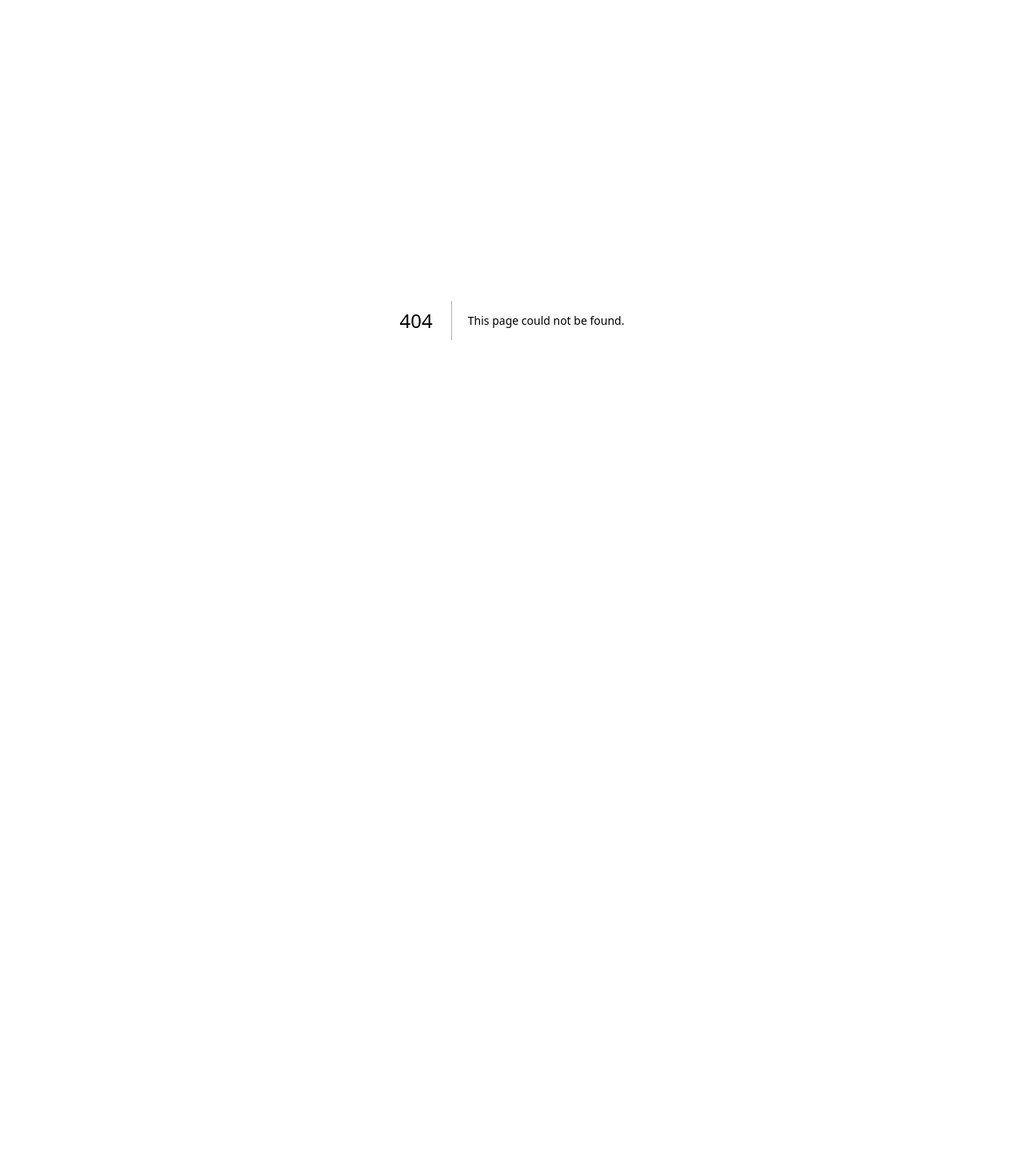
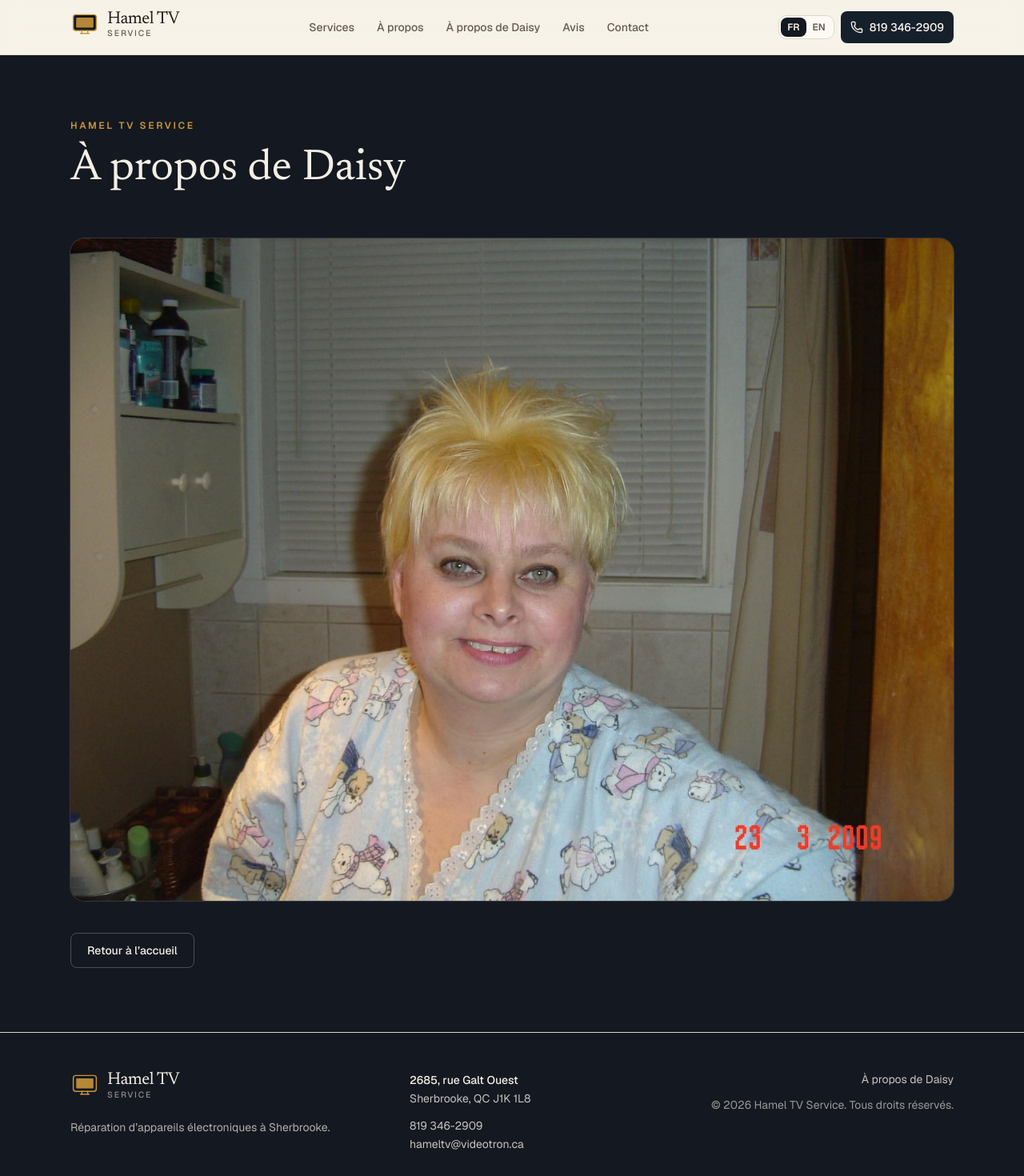
Before and after one commit to AlexandreRoy-dev/hamel-tv, a Next.js app: page /a-propos-de-daisy in a window 1280 px wide. Before the commit this address had no page. Shown: the top 1470 px of the page at 80% size. Before the commit the page ends 800 px from the top, so only its background shows below. Built offline with nearby package versions, Linux system fonts and the light colour scheme.

Commit message:
Add an À propos de Daisy page with her portrait
Link it from the main menu and footer so it is easy to find.

Co-authored-by: alex <alex@roymarketing.ca>

```diff
--- a/next.config.ts
+++ b/next.config.ts
@@ -2,6 +2,7 @@ import type { NextConfig } from "next"
 
 const nextConfig: NextConfig = {
   output: "export",
+  trailingSlash: true,
   images: { unoptimized: true },
   allowedDevOrigins: ["127.0.0.1", "localhost", "0.0.0.0"],
 }
--- /dev/null
+++ b/src/app/a-propos-de-daisy/page.tsx
@@ -0,0 +1,12 @@
+import type { Metadata } from "next"
+
+import { DaisyPage } from "@/components/daisy-page"
+
+export const metadata: Metadata = {
+  title: "À propos de Daisy | Hamel TV Service",
+  description: "À propos de Daisy, Hamel TV Service à Sherbrooke.",
+}
+
+export default function Page() {
+  return <DaisyPage />
+}
--- a/src/app/layout.tsx
+++ b/src/app/layout.tsx
@@ -1,5 +1,8 @@
 import type { Metadata } from "next"
 import { Geist, Newsreader } from "next/font/google"
+
+import { LanguageProvider } from "@/components/language-provider"
+import { SiteShell } from "@/components/site-shell"
 
 import "./globals.css"
 
@@ -34,7 +37,9 @@ export default function RootLayout({ children }: LayoutProps<"/">) {
       className={`${geistSans.variable} ${newsreader.variable} h-full scroll-smooth antialiased`}
     >
       <body className="flex min-h-full flex-col bg-background font-sans text-foreground">
-        {children}
+        <LanguageProvider>
+          <SiteShell>{children}</SiteShell>
+        </LanguageProvider>
       </body>
     </html>
   )
--- a/src/app/page.tsx
+++ b/src/app/page.tsx
@@ -1,23 +1,5 @@
 import { HomePage } from "@/components/home-page"
-import { LanguageProvider } from "@/components/language-provider"
-import { SiteFooter } from "@/components/site-footer"
-import { SiteHeader } from "@/components/site-header"
-import { copy } from "@/lib/content"
 
 export default function Page() {
-  return (
-    <LanguageProvider>
-      <a
-        href="#accueil"
-        className="sr-only focus:not-sr-only focus:absolute focus:top-3 focus:left-3 focus:z-50 focus:rounded-lg focus:bg-background focus:px-3 focus:py-2"
-      >
-        {copy.fr.skip}
-      </a>
-      <SiteHeader />
-      <main className="flex-1">
-        <HomePage />
-      </main>
-      <SiteFooter />
-    </LanguageProvider>
-  )
+  return <HomePage />
 }
--- /dev/null
+++ b/src/components/daisy-page.tsx
@@ -0,0 +1,52 @@
+"use client"
+
+import Image from "next/image"
+
+import { AnimateIn } from "@/components/animate-in"
+import { useLanguage } from "@/components/language-provider"
+import { buttonVariants } from "@/components/ui/button"
+import { cn } from "@/lib/utils"
+
+export function DaisyPage() {
+  const { t } = useLanguage()
+
+  return (
+    <article className="bg-navy text-paper">
+      <div className="mx-auto w-full max-w-6xl px-4 py-14 sm:px-6 sm:py-20">
+        <AnimateIn>
+          <p className="text-xs font-semibold tracking-[0.22em] text-brass uppercase">
+            {t.daisy.kicker}
+          </p>
+          <h1 className="mt-4 font-heading text-4xl leading-[1.12] text-balance sm:text-5xl lg:text-[3.4rem]">
+            {t.daisy.title}
+          </h1>
+        </AnimateIn>
+
+        <AnimateIn delay={0.15} className="mt-10 sm:mt-14">
+          <figure className="overflow-hidden rounded-2xl ring-1 ring-paper/15">
+            <Image
+              src="/images/daisy.jpg"
+              alt={t.daisy.photoAlt}
+              width={1600}
+              height={1200}
+              priority
+              className="h-auto w-full object-cover object-center"
+            />
+          </figure>
+        </AnimateIn>
+
+        <AnimateIn delay={0.25}>
+          <a
+            href="/"
+            className={cn(
+              buttonVariants({ variant: "outline" }),
+              "mt-10 inline-flex h-11 border-paper/25 bg-transparent px-5 text-paper hover:bg-paper/10 hover:text-paper"
+            )}
+          >
+            {t.daisy.back}
+          </a>
+        </AnimateIn>
+      </div>
+    </article>
+  )
+}
--- a/src/components/site-footer.tsx
+++ b/src/components/site-footer.tsx
@@ -28,6 +28,9 @@ export function SiteFooter() {
           </a>
         </div>
         <div className="text-sm text-paper/60 md:text-right">
+          <a className="mb-3 block text-paper/80 hover:text-brass" href="/a-propos-de-daisy/">
+            {t.nav.daisy}
+          </a>
           <p>
             © {year} Hamel TV Service. {t.footer.rights}
           </p>
--- a/src/components/site-header.tsx
+++ b/src/components/site-header.tsx
@@ -16,31 +16,35 @@ import {
 import { PHONE_DISPLAY, PHONE_TEL, type Locale } from "@/lib/content"
 import { cn } from "@/lib/utils"
 
-const NAV_HREFS = ["#services", "#a-propos", "#avis", "#contact"] as const
+const NAV_LINKS = [
+  { href: "/#services", key: "services" },
+  { href: "/#a-propos", key: "about" },
+  { href: "/a-propos-de-daisy/", key: "daisy" },
+  { href: "/#avis", key: "reviews" },
+  { href: "/#contact", key: "contact" },
+] as const
 
 export function SiteHeader() {
   const { t, locale, setLocale } = useLanguage()
   const [open, setOpen] = useState(false)
-  const links = [
-    { href: NAV_HREFS[0], label: t.nav.services },
-    { href: NAV_HREFS[1], label: t.nav.about },
-    { href: NAV_HREFS[2], label: t.nav.reviews },
-    { href: NAV_HREFS[3], label: t.nav.contact },
-  ]
+  const links = NAV_LINKS.map((link) => ({
+    href: link.href,
+    label: t.nav[link.key],
+  }))
 
   return (
     <header className="sticky top-0 z-40 border-b border-border/80 bg-background/85 backdrop-blur-md">
       <div className="mx-auto flex h-[4.25rem] w-full max-w-6xl items-center justify-between px-4 sm:px-6">
-        <a href="#accueil" className="rounded-md focus-visible:ring-2 focus-visible:ring-ring">
+        <a href="/" className="rounded-md focus-visible:ring-2 focus-visible:ring-ring">
           <Logo />
         </a>
 
-        <nav className="hidden items-center gap-7 md:flex" aria-label="Principal">
+        <nav className="hidden items-center gap-5 xl:gap-7 lg:flex" aria-label="Principal">
           {links.map((link) => (
             <a
               key={link.href}
               href={link.href}
-              className="text-sm font-medium text-muted-foreground transition-colors hover:text-foreground"
+              className="text-sm font-medium whitespace-nowrap text-muted-foreground transition-colors hover:text-foreground"
             >
               {link.label}
             </a>
@@ -67,7 +71,7 @@ export function SiteHeader() {
                 <Button
                   variant="outline"
                   size="icon"
-                  className="md:hidden"
+                  className="lg:hidden"
                   aria-label={t.nav.menu}
                 />
               }
--- /dev/null
+++ b/src/components/site-shell.tsx
@@ -0,0 +1,27 @@
+"use client"
+
+import type { ReactNode } from "react"
+
+import { SiteFooter } from "@/components/site-footer"
+import { SiteHeader } from "@/components/site-header"
+import { useLanguage } from "@/components/language-provider"
+
+export function SiteShell({ children }: { children: ReactNode }) {
+  const { t } = useLanguage()
+
+  return (
+    <>
+      <a
+        href="#contenu"
+        className="sr-only focus:not-sr-only focus:absolute focus:top-3 focus:left-3 focus:z-50 focus:rounded-lg focus:bg-background focus:px-3 focus:py-2"
+      >
+        {t.skip}
+      </a>
+      <SiteHeader />
+      <main id="contenu" className="flex-1">
+        {children}
+      </main>
+      <SiteFooter />
+    </>
+  )
+}
--- a/src/lib/content.ts
+++ b/src/lib/content.ts
@@ -36,6 +36,7 @@ export const copy = {
       about: "À propos",
       reviews: "Avis",
       contact: "Contact",
+      daisy: "À propos de Daisy",
       call: "Appeler",
       menu: "Menu",
       close: "Fermer",
@@ -185,6 +186,12 @@ export const copy = {
       blurb: "Réparation d’appareils électroniques à Sherbrooke.",
       rights: "Tous droits réservés.",
     },
+    daisy: {
+      kicker: "Hamel TV Service",
+      title: "À propos de Daisy",
+      photoAlt: "Daisy, souriante, photographiée le 23 mars 2009.",
+      back: "Retour à l’accueil",
+    },
   },
   en: {
     skip: "Skip to content",
@@ -193,6 +200,7 @@ export const copy = {
       about: "About",
       reviews: "Reviews",
       contact: "Contact",
+      daisy: "About Daisy",
       call: "Call",
       menu: "Menu",
       close: "Close",
@@ -342,6 +350,12 @@ export const copy = {
       blurb: "Electronics repair in Sherbrooke.",
       rights: "All rights reserved.",
     },
+    daisy: {
+      kicker: "Hamel TV Service",
+      title: "About Daisy",
+      photoAlt: "Daisy, smiling, photographed on 23 March 2009.",
+      back: "Back to the home page",
+    },
   },
 } as const
 
```
Also changed, not shown: public/images/daisy.jpg (added).
